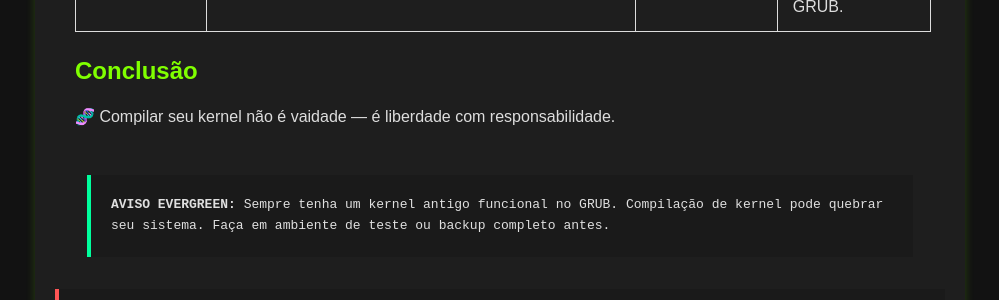
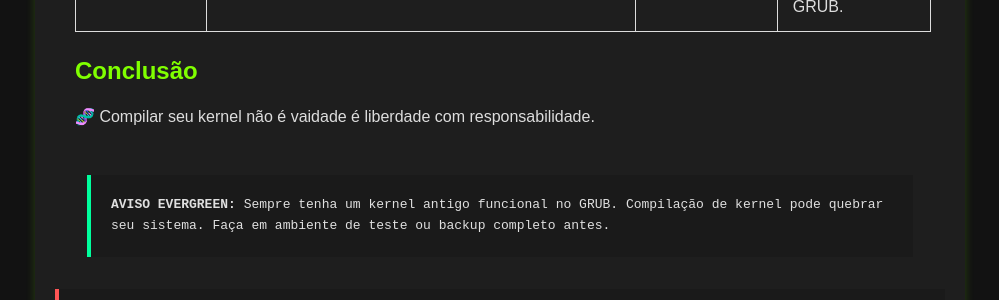
Before and after one commit to Piolinux/piolinux-site, a Jekyll site: the page built from _pages/tabela-evergreen-como-compilar-o-kernel-linux.md, in a window 1280 px wide and 900 px high, scrolled down 2082 px. Shown: the part 152-452 px from the top of the window, without its empty margins (140-1139 px from the left). Built offline with Jekyll 4.4.1, drawn with Linux system fonts in a browser that asks for light colours.

```diff
--- a/_pages/tabela-evergreen-como-compilar-o-kernel-linux.md
+++ b/_pages/tabela-evergreen-como-compilar-o-kernel-linux.md
@@ -121,7 +121,7 @@ tags: [kernel, linux, compilar, compilacao, make, config, sysadmin, desenvolvedo
 <h2>Conclusão</h2>
 
 <p>
-  🧬 Compilar seu kernel não é vaidade — é liberdade com responsabilidade.
+  🧬 Compilar seu kernel não é vaidade é liberdade com responsabilidade.
 </p>
 
 
```
